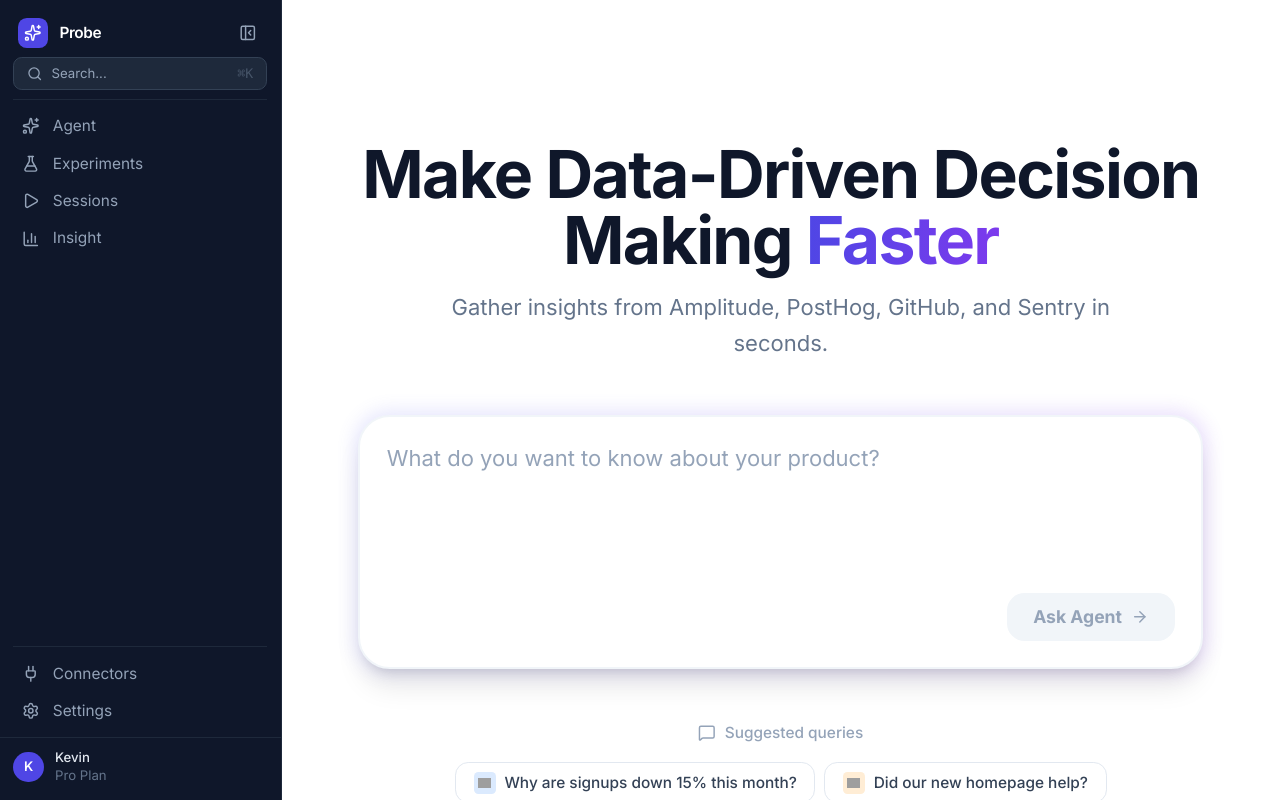
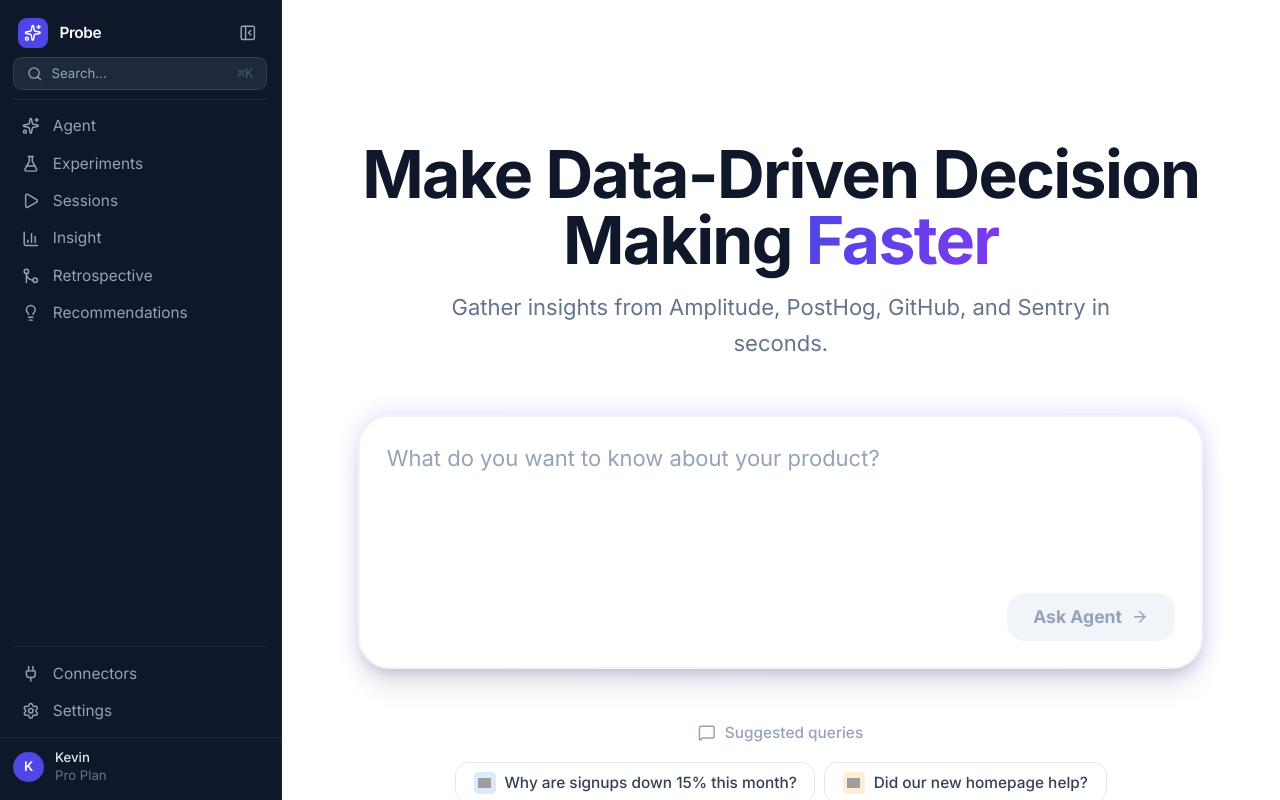
Before and after one commit to kevinuduji/glean-for-pms, a Next.js app: page /dashboard in a window 1280 px wide. Built offline with nearby package versions, Linux system fonts and the light colour scheme; grey boxes are pictures that could not be loaded.

Commit message:
feat(sidebar): add Retrospective and Recommendations nav items

```diff
--- a/components/Sidebar.tsx
+++ b/components/Sidebar.tsx
@@ -12,6 +12,8 @@ import {
   Search,
   PanelLeftClose,
   PanelLeftOpen,
+  GitMerge,
+  Lightbulb,
 } from "lucide-react";
 import { cn } from "@/lib/utils";
 import { useState } from "react";
@@ -21,6 +23,8 @@ const navItems = [
   { href: "/experiments", label: "Experiments", icon: FlaskConical },
   { href: "/sessions", label: "Sessions", icon: Play },
   { href: "/insights", label: "Insight", icon: BarChart3 },
+  { href: "/retrospective", label: "Retrospective", icon: GitMerge },
+  { href: "/recommendations", label: "Recommendations", icon: Lightbulb },
 ];
 
 const bottomNavItems = [
```
